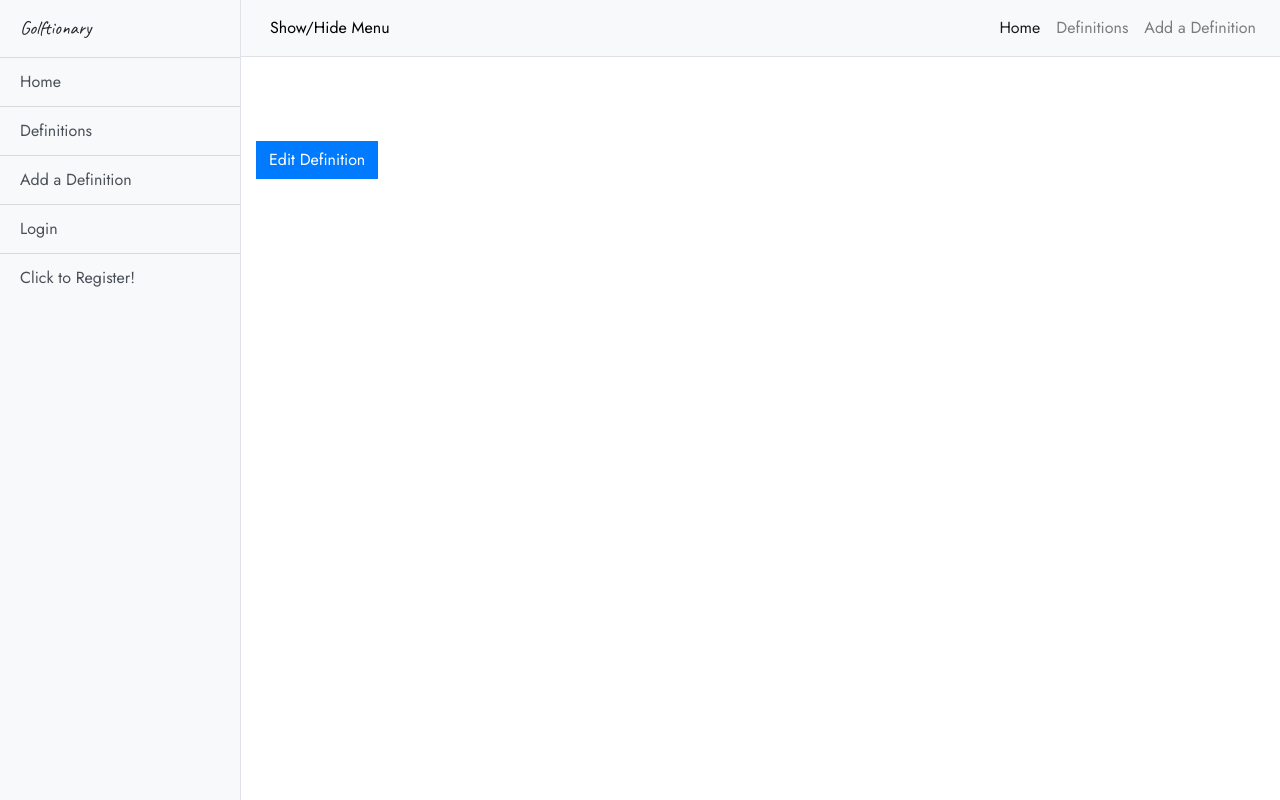
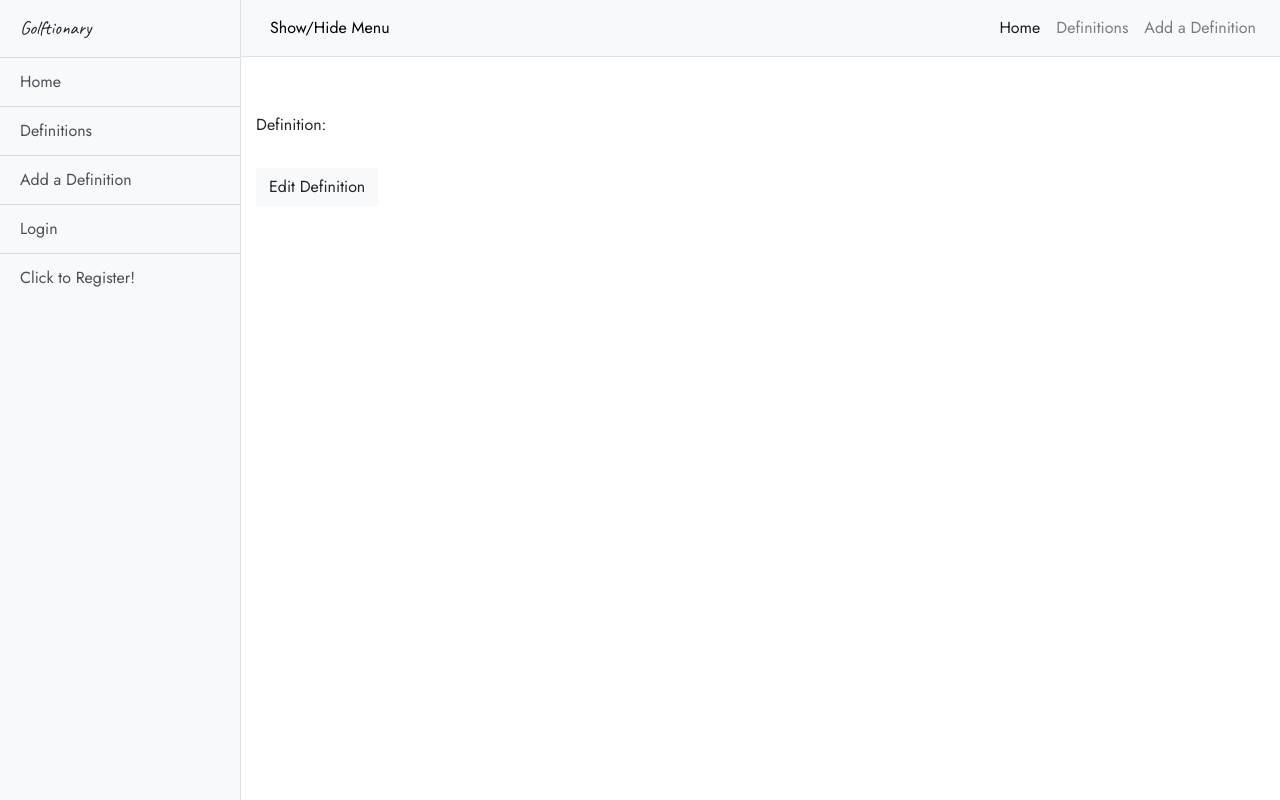
Before and after one commit to NickStevens722/GolfDictionary, a Flask app: template templates/def.html in a window 1280 px wide. Run offline with Flask 2, Linux system fonts and the light colour scheme; the template is opened without the code that fills it, so the values that code supplies are empty; some libraries are stand-ins or nearby versions.

Commit message:
Changed def pic format

```diff
--- a/templates/def.html
+++ b/templates/def.html
@@ -4,21 +4,23 @@
   <div class="col-md-5">
     <h2 class="col-md-7 def_heading">{{ definition.name }}</h2>
     {% if definition.pronunciation %}
+    <h6>Phonetic Pronunciation</h6>
     <p>{{ definition.pronunciation }}</p>
     {% endif %}
   </div>
 </div>
 
 <div class="row">
-  <div class="col-md-4">
+  <div class="col-md-6">
+    <h6>Definition:</h6>
     <p class="def_body">{{ definition.definition }}</p>
-    <a class="btn btn-primary"
+    <a class="btn btn-light"
       href="{{url_for('edit_def', def_id=definition._id)}}"
       role="button">Edit Definition</a>
   </div>
-  <div class="col-md-8">
+  <div class="col-md-6">
     {% if definition.picture %}
-    <img src="{{ definition.picture }}" alt="Picture of {{ definition.name }}">
+    <img class="center_resize" src="{{ definition.picture }}" alt="Picture of {{ definition.name }}">
     {% endif %}
   </div>
 </div>
```
